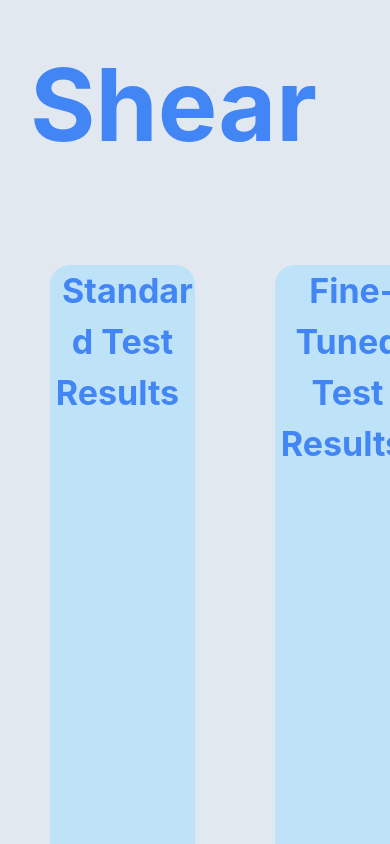
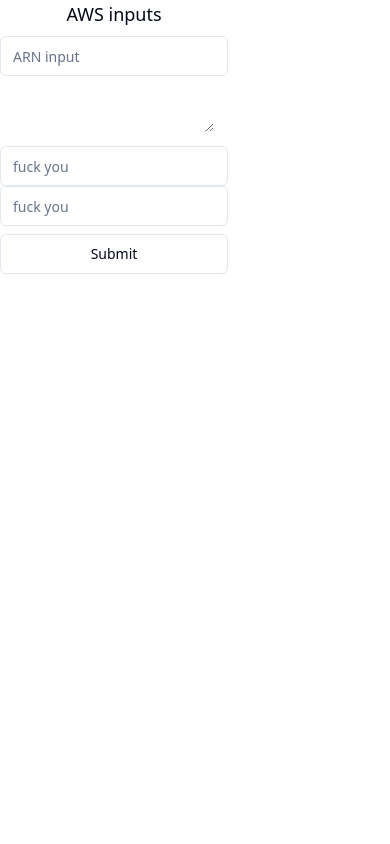
Before and after one commit to oslabs-beta/shear, a React (Vite) app: page / in a window 390 px wide. Shown: the top 844 px of the page. Built offline with nearby package versions, Linux system fonts and the light colour scheme; no server answers.

Commit message:
changed to shadCN form

```diff
--- a/src/App.tsx
+++ b/src/App.tsx
@@ -1,86 +1,17 @@
 import React from "react";
-import Form from "./components/chakraForm";
+import InputForm from "./components/form";
 import Graph from "./components/graph";
 import GraphDetailed from "./components/graphDetailed";
-import {
-	Box,
-	Text,
-	Flex,
-	Spacer,
-	Stack,
-	HStack,
-	Grid,
-	Center,
-	ChakraProvider,
 
-	extendBaseTheme,
-	theme as chakraTheme,
-} from "@chakra-ui/react";
 // import chakraTheme from '@chakra-ui/theme'
 import "./style.css";
 import Results from "./components/results";
 
-const { Button } = chakraTheme.components;
-
-const theme = extendBaseTheme({
-	components: {
-		Button,
-	},
-});
-
 const App: React.FC = () => {
 	return (
-		<ChakraProvider theme={theme}>
-			<Box>
-				<Box
-					borderBottomWidth="5px"
-					borderColor="gray.200"
-					padding="30px"
-					overflow="hidden"
-					bg="gray.200"
-					margin="0px"
-				>
-					<HStack>
-						<Text as="b" fontSize="100px" color="#4285F4">
-							Shear
-						</Text>
-					</HStack>
-				</Box>
-				<Form />
-				<Box
-					borderBottomWidth="5px"
-					borderColor="gray.200"
-					padding="50px"
-					overflow="hidden"
-					bg="gray.200"
-					margin="0px"
-				>
-					<Flex color="white" h="90%" gridGap={20} bg="gray.200">
-						<Box bg="blue.100" w="50%" borderRadius="20">
-							<Text as="b" fontSize="34px" color="#4285F4" padding="10px">
-								Standard Test Results
-							</Text>
-							<Graph />
-						</Box>
-						<Box bg="blue.100" w="50%" borderRadius="20">
-							<Text as="b" fontSize="34px" color="#4285F4" padding="10px">
-								Fine-Tuned Test Results
-							</Text>
-							<GraphDetailed />
-						</Box>
-					</Flex>
-				</Box>
-				<Box
-					borderBottomWidth="5px"
-					borderColor="blue.50"
-					padding="50px"
-					overflow="hidden"
-					bg="blue.100"
-					margin="0px"
-				></Box>
-			</Box>
-			<Results />
-		</ChakraProvider>
+		<div>
+			<InputForm></InputForm>
+		</div>
 	);
 };
 
--- a/src/components/chakraForm.tsx
+++ /dev/null
@@ -1,75 +0,0 @@
-import React, {
-	useRef,
-	FormEvent,
-	useEffect,
-	useState,
-	ChangeEvent,
-} from "react";
-import { useDispatch, useSelector } from "react-redux";
-import { RootState } from "../store";
-import {
-	nameInput,
-	arnInput,
-	funcParamsInput,
-	powerValueInput,
-	testVolInput,
-	checksInput,
-} from "../formData/infoSlice";
-import { runOptimizer } from "../formData/resultsSlice";
-import * as ChakraUI from "@chakra-ui/react";
-import "./style.css";
-
-const Form: React.FC = () => {
-	const resultsState = useSelector((state: RootState) => state.results);
-	const formState = useSelector((state: RootState) => state.info);
-	const dispatch = useDispatch();
-	const arnRef = useRef<HTMLInputElement | null>(null);
-	const funcParamsRef = useRef<HTMLInputElement | null>(null);
-	const memoryRef = useRef<string[]>([]);
-	const [show, setShow] = useState(false); //this is used to toggle whether the loading bar shows up
-	const [checkedItems, setCheckedItems] = React.useState([true, false]);
-	// const toast = ChakraUI.useToast();
-
-	useEffect(() => {
-		if (formState.ARN !== "") {
-			dispatch(runOptimizer(formState));
-		}
-	}, [formState]);
-
-	const onChangeName = (e: ChangeEvent<HTMLInputElement>) => {
-		memoryRef.current[5] = e.target.value;
-	};
-	const onChangeMinVal = (e: ChangeEvent<HTMLInputElement>) => {
-		memoryRef.current[0] = e.target.value;
-	};
-	const onChangeMaxVal = (e: ChangeEvent<HTMLInputElement>) => {
-		memoryRef.current[1] = e.target.value;
-	};
-
-	const onChangeIncrements = (e: ChangeEvent<HTMLInputElement>) => {
-		memoryRef.current[2] = e.target.value;
-	};
-
-	const onChangeTestVol = (e: ChangeEvent<HTMLInputElement>) => {
-		memoryRef.current[3] = e.target.value;
-	};
-
-	//onSubmit changes the form state then invokes post request to backend -JK
-	const onSubmit = (e: FormEvent<HTMLFormElement>) => {
-		e.preventDefault();
-		console.log("submitted");
-		setShow(true);
-		dispatch(nameInput(memoryRef.current[5]));
-		dispatch(arnInput(arnRef.current?.value || ""));
-		dispatch(funcParamsInput(funcParamsRef.current?.value || ""));
-		dispatch(powerValueInput(memoryRef.current));
-		dispatch(testVolInput(memoryRef.current[3]));
-		dispatch(checksInput(checkedItems));
-	};
-	useEffect(() => {
-		setShow(false);
-	}, [resultsState]);
-
-	return <></>;
-};
-export default Form;
--- /dev/null
+++ b/src/components/form.tsx
@@ -0,0 +1,131 @@
+import React, {
+	useRef,
+	FormEvent,
+	useEffect,
+	useState,
+	ChangeEvent,
+} from "react";
+import {
+	nameInput,
+	arnInput,
+	funcParamsInput,
+	powerValueInput,
+	testVolInput,
+	checksInput,
+} from "../formData/infoSlice";
+import { runOptimizer } from "../formData/resultsSlice";
+import { useForm } from "react-hook-form";
+import { useDispatch, useSelector } from "react-redux";
+import { RootState } from "../store";
+import { Button } from "./ui/button";
+import {
+	Form,
+	FormControl,
+	FormDescription,
+	FormField,
+	FormItem,
+	FormLabel,
+	FormMessage,
+} from "./ui/form";
+import { z } from "zod";
+import { Input } from "./ui/input";
+import "./style.css";
+
+const InputForm: React.FC = () => {
+	const resultsState = useSelector((state: RootState) => state.results);
+	const formState = useSelector((state: RootState) => state.info);
+	const dispatch = useDispatch();
+	const arnRef = useRef<HTMLInputElement | null>(null);
+	const funcParamsRef = useRef<HTMLInputElement | null>(null);
+	const memoryRef = useRef<string[]>([]);
+	const [show, setShow] = useState(false); //this is used to toggle whether the loading bar shows up
+	const [checkedItems, setCheckedItems] = React.useState([true, false]);
+	// const toast = ChakraUI.useToast();
+	const formSchema = z.object({
+		nameInput: z.string(),
+		memoryRef: z.array(z.string()),
+	});
+
+	const form = useForm();
+	useEffect(() => {
+		if (formState.ARN !== "") {
+			dispatch(runOptimizer(formState));
+		}
+	}, [formState]);
+
+	const onChangeName = (e: ChangeEvent<HTMLInputElement>) => {
+		memoryRef.current[5] = e.target.value;
+	};
+	const onChangeMinVal = (e: ChangeEvent<HTMLInputElement>) => {
+		memoryRef.current[0] = e.target.value;
+	};
+	const onChangeMaxVal = (e: ChangeEvent<HTMLInputElement>) => {
+		memoryRef.current[1] = e.target.value;
+	};
+
+	const onChangeIncrements = (e: ChangeEvent<HTMLInputElement>) => {
+		memoryRef.current[2] = e.target.value;
+	};
+
+	const onChangeTestVol = (e: ChangeEvent<HTMLInputElement>) => {
+		memoryRef.current[3] = e.target.value;
+	};
+
+	//onSubmit changes the form state then invokes post request to backend -JK
+	const onSubmit = (data) => {
+		console.log("submitted", data);
+		// setShow(true);
+		// dispatch(nameInput(memoryRef.current[5]));
+		// dispatch(arnInput(arnRef.current?.value || ""));
+		// dispatch(funcParamsInput(funcParamsRef.current?.value || ""));
+		// dispatch(powerValueInput(memoryRef.current));
+		// dispatch(testVolInput(memoryRef.current[3]));
+		// dispatch(checksInput(checkedItems));
+	};
+	useEffect(() => {
+		setShow(false);
+	}, [resultsState]);
+
+	return (
+		<Form {...form}>
+			<form onSubmit={form.handleSubmit(onSubmit)} className="flex">
+				<FormField
+					control={form.control}
+					name="ARN"
+					render={() => (
+						<FormItem>
+							<FormLabel className="text-lg md:font-bold">AWS inputs</FormLabel>
+							<FormControl>
+								<Input placeholder="ARN input" {...form.register("ARN")} />
+							</FormControl>
+							<FormControl>
+								<textarea {...form.register("funcParams")}></textarea>
+							</FormControl>
+							<div>
+								<FormControl>
+									<Input
+										placeholder="fuck you"
+										{...form.register("Lowest mem val")}
+									></Input>
+								</FormControl>
+								<FormControl>
+									<Input
+										placeholder="fuck you"
+										{...form.register("Highest mem val")}
+									></Input>
+								</FormControl>
+							</div>
+							<FormMessage />
+							<Input
+								type="submit"
+								className="text-center justify-center"
+							></Input>
+						</FormItem>
+					)}
+				/>
+			</form>
+		</Form>
+	);
+};
+
+export default InputForm;
--- /dev/null
+++ b/src/components/ui/input.tsx
@@ -0,0 +1,25 @@
+import * as React from "react"
+
+import { cn } from "@/lib/utils"
+
+export interface InputProps
+  extends React.InputHTMLAttributes<HTMLInputElement> {}
+
+const Input = React.forwardRef<HTMLInputElement, InputProps>(
+  ({ className, type, ...props }, ref) => {
+    return (
+      <input
+        type={type}
+        className={cn(
+          "flex h-10 w-full rounded-md border border-input bg-background px-3 py-2 text-sm ring-offset-background file:border-0 file:bg-transparent file:text-sm file:font-medium placeholder:text-muted-foreground focus-visible:outline-none focus-visible:ring-2 focus-visible:ring-ring focus-visible:ring-offset-2 disabled:cursor-not-allowed disabled:opacity-50",
+          className
+        )}
+        ref={ref}
+        {...props}
+      />
+    )
+  }
+)
+Input.displayName = "Input"
+
+export { Input }
```
